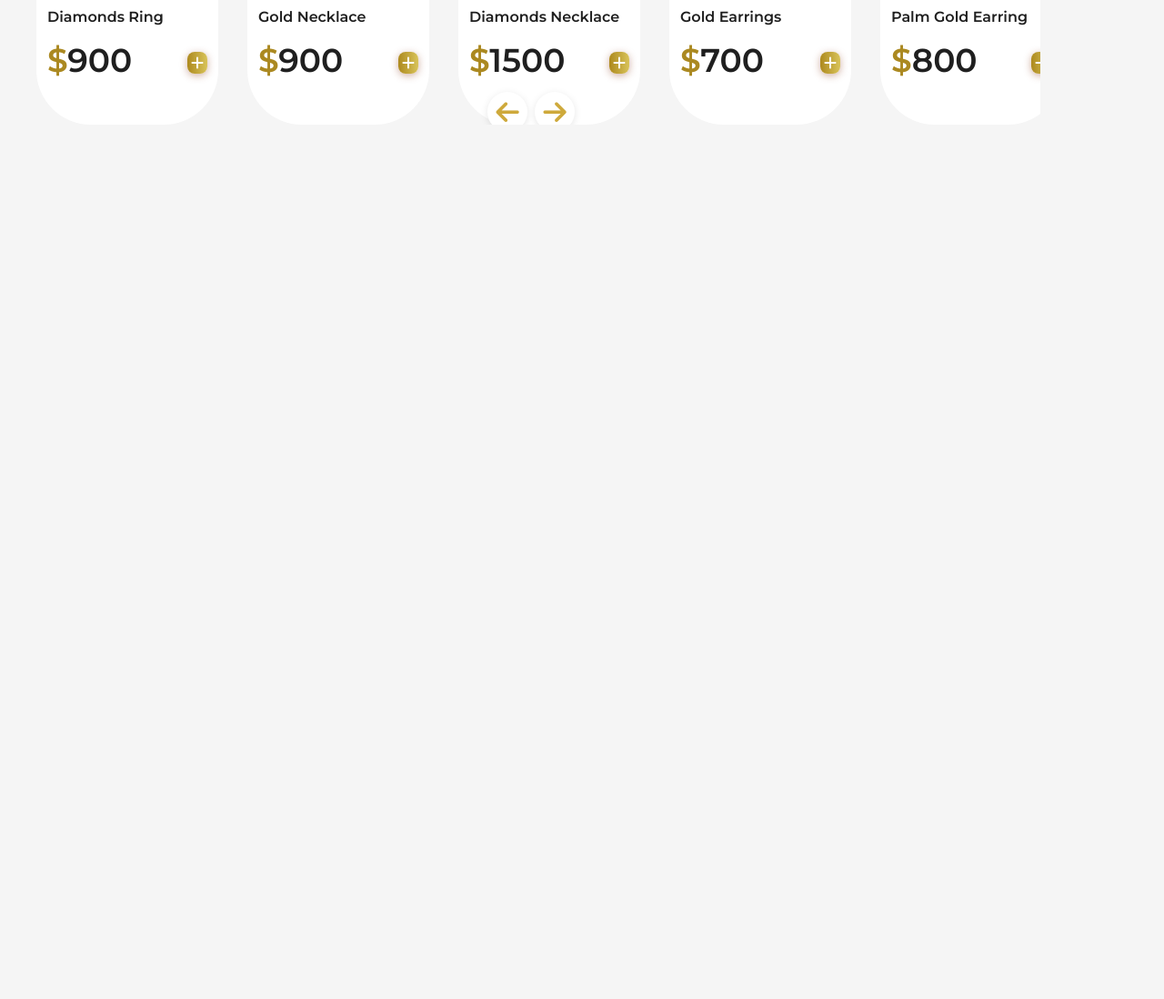
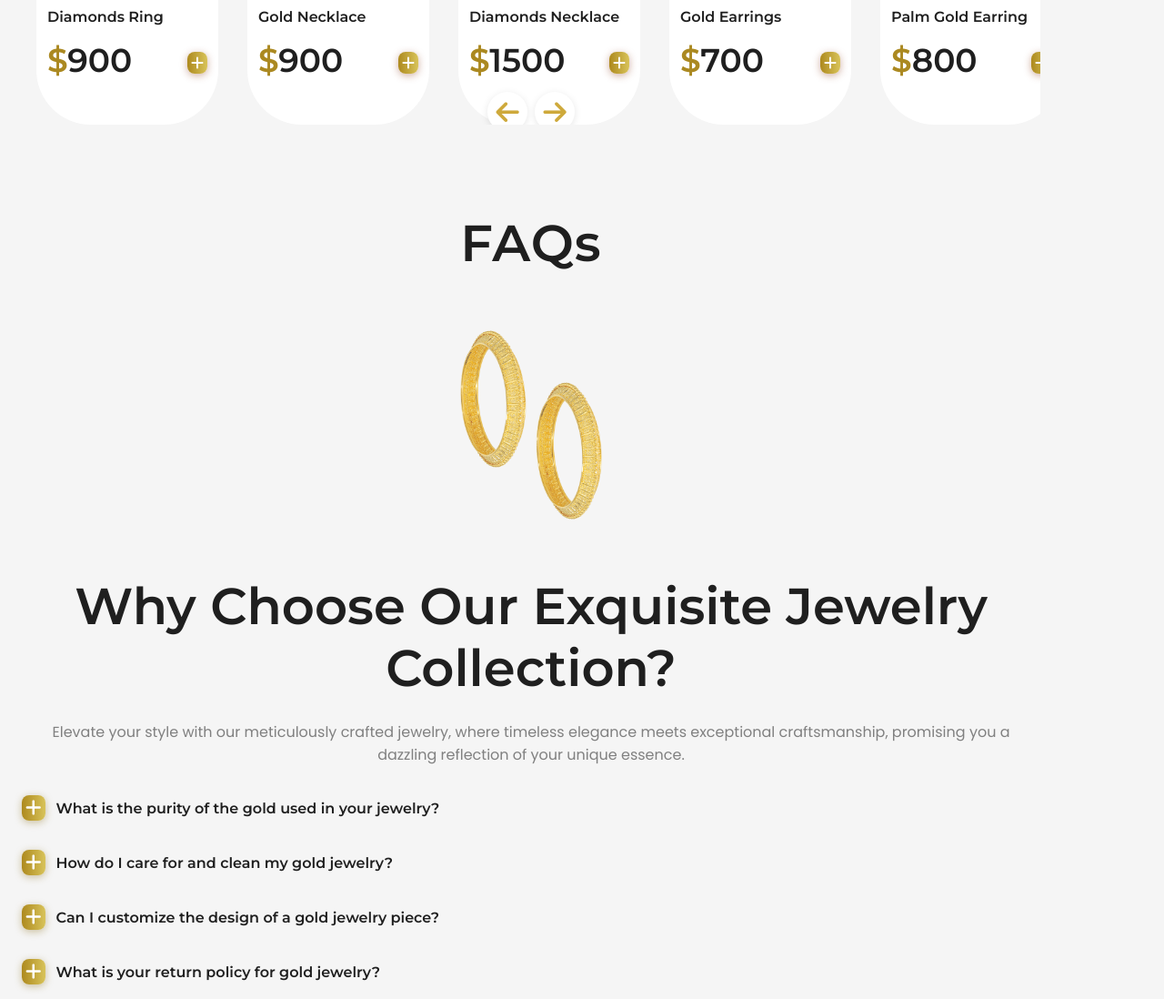
Before and after one commit to dunjans10/jewelry, a plain HTML site: page index.html in a window 1280 px wide. Shown: the part 1249-2347 px from the top of the page at 91% size. Before the commit the page ends 1402 px from the top, so only its background shows below. Drawn offline with nearby package versions, Linux system fonts and the light colour scheme.

Commit message:
finished FAQ section

```diff
--- a/index.html
+++ b/index.html
@@ -185,6 +185,78 @@
         </div>
       </section>
 
+      <section class="choose section" id="choose">
+        <div class="choose__container container grid">
+          <div class="choose__image">
+            <div class="choose__blob">
+              <h1 class="choose__blob-title">FAQs</h1>
+              <img src="images/faq.jpg" alt="choose image" class="choose__img">
+
+            </div>
+          </div>
+
+          <div class="choose__content">
+            <div class="choose__data">
+              <h2 class="section__title">Why Choose Our Exquisite Jewelry Collection?</h2>
+              <p class="choose__description">Elevate your style with our meticulously crafted jewelry, where timeless elegance meets exceptional craftsmanship, promising you a dazzling reflection of your unique essence.</p>
+
+            </div>
+            <div class="choose__faq">
+
+              <div class="choose__faq-item">
+                <div class="choose__faq-header">
+                  <div class="choose__faq-icon">
+                    <i class="fa-solid fa-plus"></i>
+                  </div>
+                  <h3 class="choose__faq-title">What is the purity of the gold used in your jewelry?</h3>
+                </div>
+                <div class="choose__faq-content">
+                  <p class="choose__faq-description">We use high-quality gold with varying purity levels, typically ranging from 14K to 18K. Each piece is hallmarked to indicate its purity.</p>
+                </div>
+              </div>
+
+              <div class="choose__faq-item">
+                <div class="choose__faq-header">
+                  <div class="choose__faq-icon">
+                    <i class="fa-solid fa-plus"></i>
+                  </div>
+                  <h3 class="choose__faq-title">How do I care for and clean my gold jewelry?</h3>
+                </div>
+                <div class="choose__faq-content">
+                  <p class="choose__faq-description">To maintain the brilliance of your gold jewelry, we recommend gentle cleaning with a mild soap and warm water. Avoid harsh chemicals and store it in a soft cloth pouch when not in use.</p>
+                </div>
+              </div>
+
+              <div class="choose__faq-item">
+                <div class="choose__faq-header">
+                  <div class="choose__faq-icon">
+                    <i class="fa-solid fa-plus"></i>
+                  </div>
+                  <h3 class="choose__faq-title">Can I customize the design of a gold jewelry piece?</h3>
+                </div>
+                <div class="choose__faq-content">
+                  <p class="choose__faq-description">Yes, we offer customization options. Contact our customer service to discuss your preferences, and we'll work with you to create a personalized and unique piece.</p>
+                </div>
+              </div>
+
+              <div class="choose__faq-item">
+                <div class="choose__faq-header">
+                  <div class="choose__faq-icon">
+                    <i class="fa-solid fa-plus"></i>
+                  </div>
+                  <h3 class="choose__faq-title">What is your return policy for gold jewelry?</h3>
+                </div>
+                <div class="choose__faq-content">
+                  <p class="choose__faq-description">We want you to be completely satisfied with your purchase. Our return policy allows for returns within 30 days of purchase, provided the item is in its original condition. Please refer to our Returns and Exchanges page for more details.</p>
+                </div>
+              </div>
+
+            </div>
+          </div>
+        </div>
+      </section>
+
+
     </main>
 
     <footer class="footer">
--- a/script.js
+++ b/script.js
@@ -61,3 +61,29 @@ const popularSwiper = new Swiper('.popular__content', {
   }
 
 });
+
+
+//FAQ
+
+document.addEventListener("DOMContentLoaded", function () {
+  const faqItems = document.querySelectorAll(".choose__faq-item");
+
+  faqItems.forEach((item) => {
+    const header = item.querySelector(".choose__faq-header");
+    const content = item.querySelector(".choose__faq-content");
+    const icon = header.querySelector(".choose__faq-icon");
+
+    header.addEventListener("click", function () {
+      content.classList.toggle("active");
+      icon.classList.toggle("open");
+
+
+      faqItems.forEach((otherItem) => {
+        if (otherItem !== item) {
+          otherItem.querySelector(".choose__faq-content").classList.remove("active");
+          otherItem.querySelector(".choose__faq-icon").classList.remove("open");
+        }
+      });
+    });
+  });
+});
--- a/style.css
+++ b/style.css
@@ -466,3 +466,82 @@ img {
 .swiper-button-next{
   right: calc(50% - 3rem);
 }
+
+/* Choose - FAQ */
+
+.choose__container{
+  row-gap: 3rem;
+}
+
+h1.choose__blob-title {
+  text-align: center;
+  margin-bottom: 3.5rem;
+  letter-spacing: 1px;
+  font-weight: var(--font-semi-bold);
+  font-size: var(--big-font-size);
+}
+.choose__blob{
+  width:220px;
+
+}
+
+.choose__data{
+  text-align: center;
+}
+
+.choose__content,
+.choose__faq{
+  display: grid;
+  row-gap: 2rem;
+}
+
+.choose__image {
+  margin: 0 auto;
+}
+
+.choose__faq-header{
+  display: flex;
+  align-items: center;
+  column-gap: .75rem;
+  cursor: pointer;
+}
+
+.choose__faq-title{
+  font-size: var(--normal-font-size);
+
+}
+
+.choose__faq-icon{
+  display: inline-flex;
+  padding: .25rem;
+  background: var(--third-gradient);
+  border-radius: .5rem;
+  color: var(--white-color);
+  font-size: 1.25rem;
+  box-shadow: 0 2px 8px hsla(45, 68%, 32%, .4);
+  transition: box-shadow .4s;
+}
+
+.choose__faq-icon i {
+  transition: transform .3s;
+}
+
+.choose__faq-description{
+  padding: .5rem 1rem 0 2.5rem;
+  text-align: justify;
+}
+
+.choose__faq-content{
+  overflow: hidden;
+  height: 0;
+  transition: height .3s ease-in-out;
+}
+
+.choose__faq-content.active {
+  height: auto;
+  transition: height 0.3s ease-in-out;
+}
+
+.choose__faq-icon.open {
+  transform: rotate(45deg);
+}
```
Also changed, not shown: images/faq.jpg (added).
